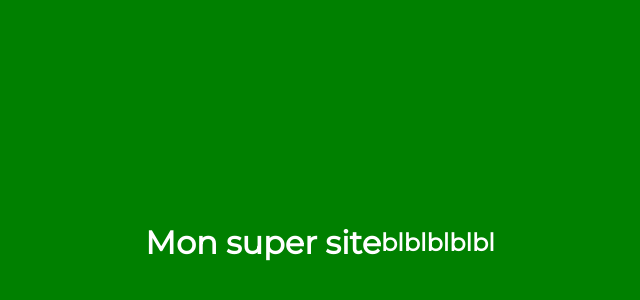
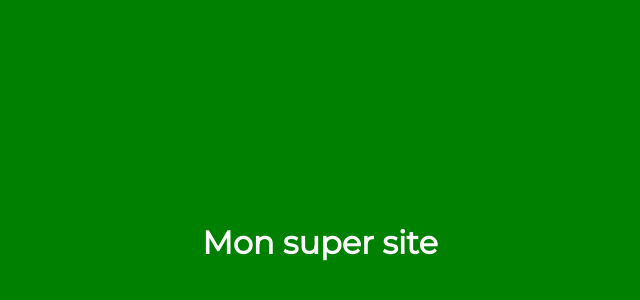
Before and after one commit to alexandreecalle/my-first-project, a plain HTML site: page index.html in a window 1280 px wide. Shown: the part 166-466 px from the top of the page, without its empty margins (320-960 px from the left). Drawn offline with Linux system fonts and the light colour scheme.

Commit message:
Revert "Update index.html"
This reverts commit 0549e82a710f939b1e5e386be2470e05c9023f87.

```diff
--- a/index.html
+++ b/index.html
@@ -21,6 +21,5 @@
 </head>
 <body>
     <h1>Mon super site</h1>
-    <h2>blblblblbl</h2>
 </body>
 </html>
```
